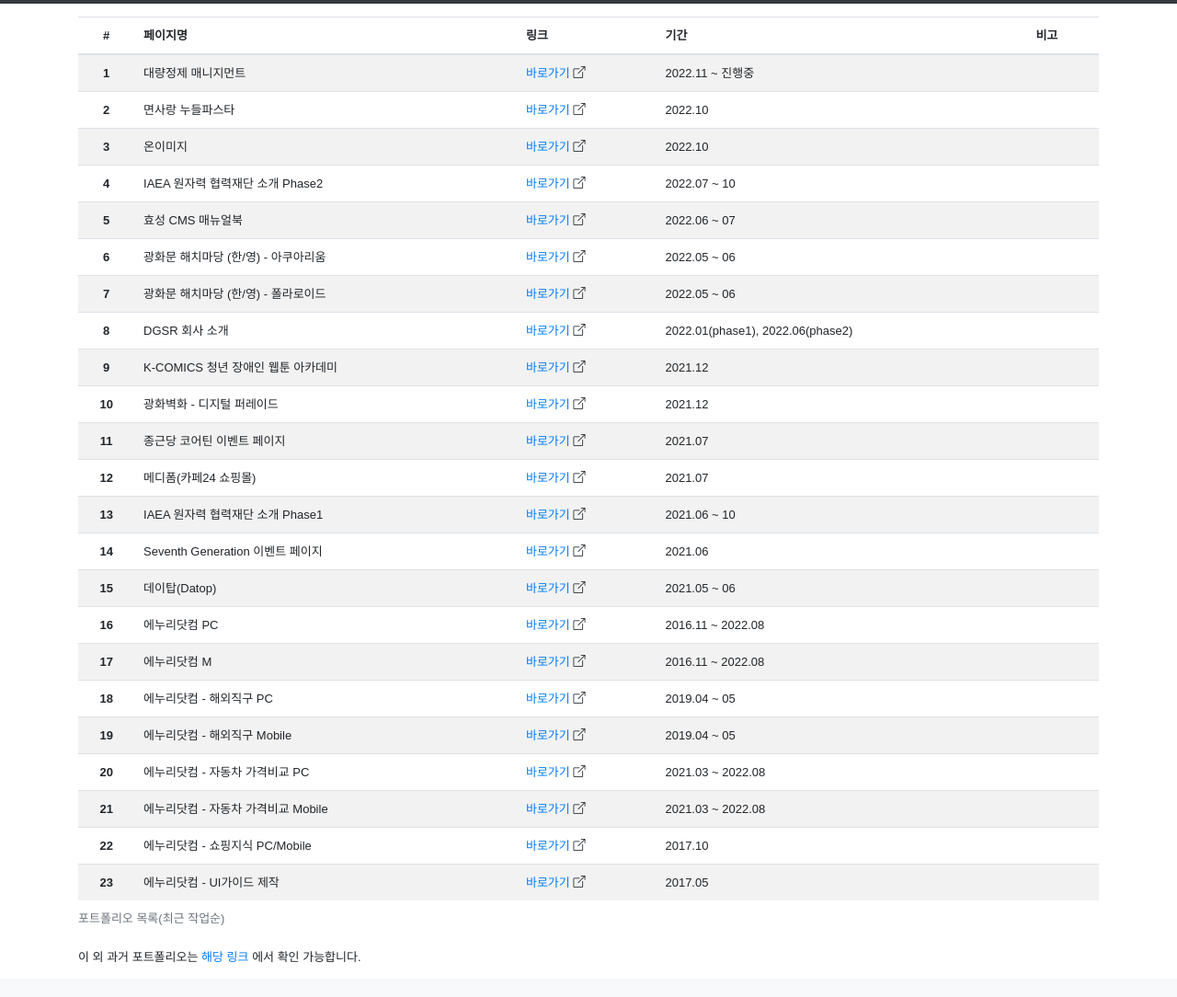
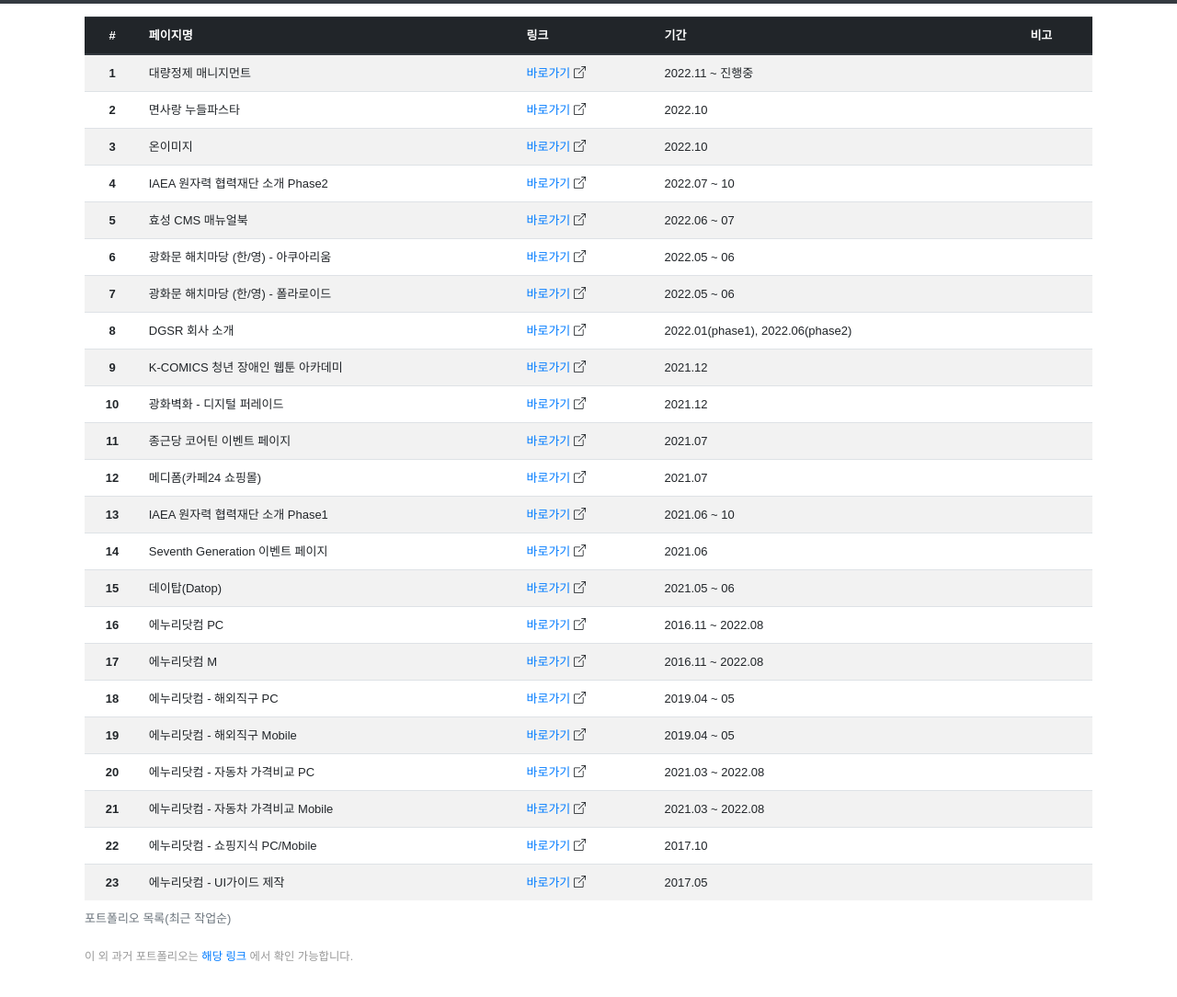
Before and after one commit to Jibros/portfolio_list, a plain HTML site: page index.html in a window 1280 px wide. Shown: the part 42-1126 px from the top of the page at 92% size. Drawn offline with nearby package versions, Linux system fonts and the light colour scheme.

Commit message:
반응형 테이블 수정

```diff
--- a/index.html
+++ b/index.html
@@ -32,6 +32,11 @@
         }
         .table th, .table td {
             vertical-align:middle;
+        }
+        .tx_msg {
+            margin-bottom:3rem;
+            font-size:.95rem;
+            color:#999;
         }
     </style>
 </head>
@@ -70,15 +75,18 @@
     <!-- Begin page content -->
     <main class="flex-shrink-0">
         <div class="container">
+            <div class="row">
+                <div class="col-sm-12">
+                    <div class="table-responsive text-nowrap">
                         <table class="table table-striped table-hover" summary="이 표는 작업한 포트폴리오 목록을 최근 작업순으로 정리해 놓은 표입니다.">
                             <caption>포트폴리오 목록(최근 작업순)</caption>
                             <colgroup>
+                                <col width="60" />
                                 <col />
-                    <col />
-                    <col />
+                                <col width="150" />
                                 <col />
                             </colgroup>
-                <thead>
+                            <thead class="thead-dark">
                                 <tr>
                                     <th scope="col" class="text-center">#</th>
                                     <th scope="col" class="tx_pagenm">페이지명</th>
@@ -89,15 +97,19 @@
                             </thead>
                             <tbody>
                                 <!-- <tr>
-                        <th scope="row"></th>
-                        <td>대량정제 홈</td>
-                        <td><a href="#">/index.html</a> <i class="bi bi-box-arrow-up-right"></i></td>
+                                    <th scope="row" class="text-center">번호</th>
+                                    <td>사이트명</td>
+                                    <td><a href="#" target="_blank">바로가기</a> <i class="bi bi-box-arrow-up-right"></i></td>
+                                    <td>2022.01</td>
                                     <td></td>
                                 </tr> -->
                             </tbody>
                         </table>
 
                         <p class="tx_msg">이 외 과거 포트폴리오는 <a href="http://jibro.dothome.co.kr/wordpress/category/portfolios/" target="_blank">해당 링크</a> 에서 확인 가능합니다.</p>
+                    </div>
+                </div>
+            </div>
         </div>
     </main>
 
```
Lines whose indentation alone changed are shown as unchanged.
